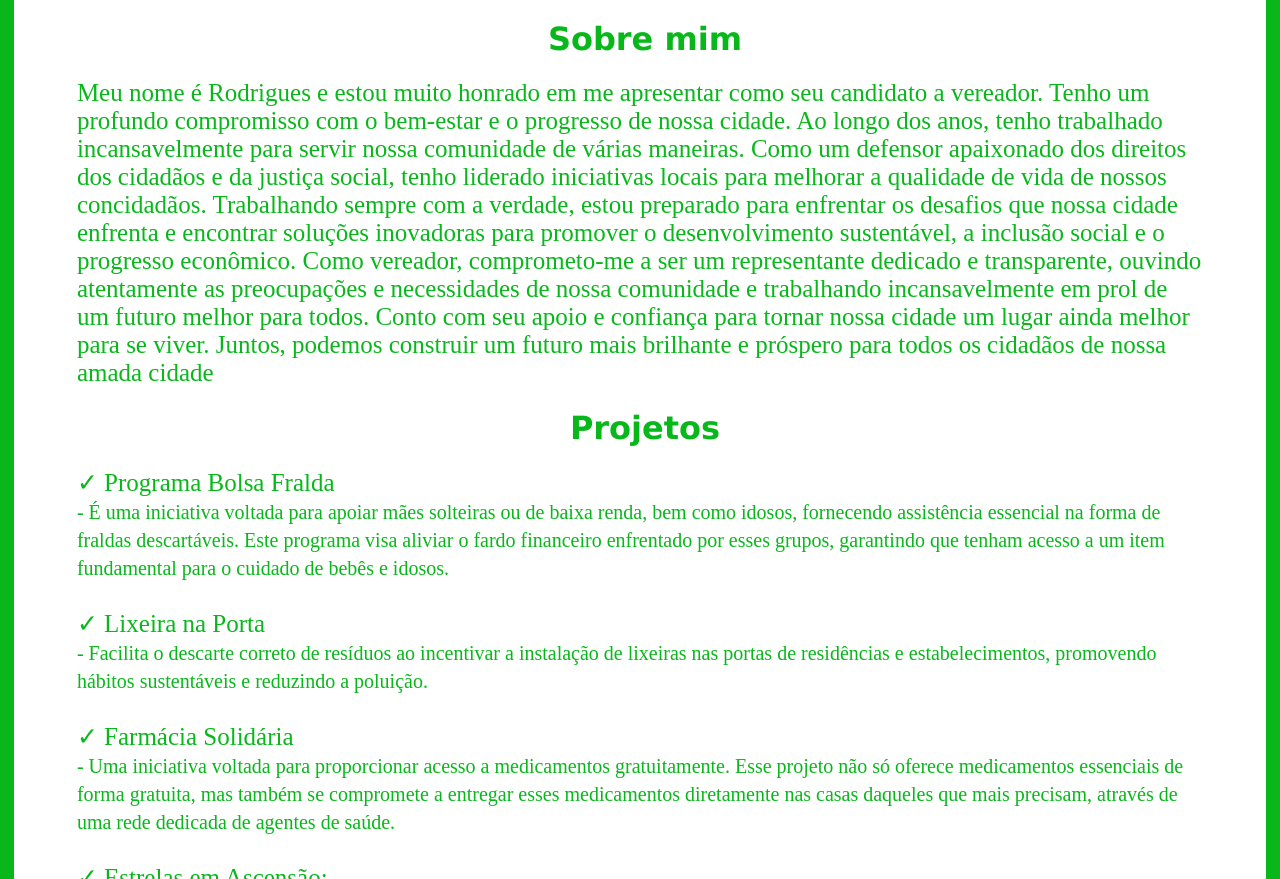
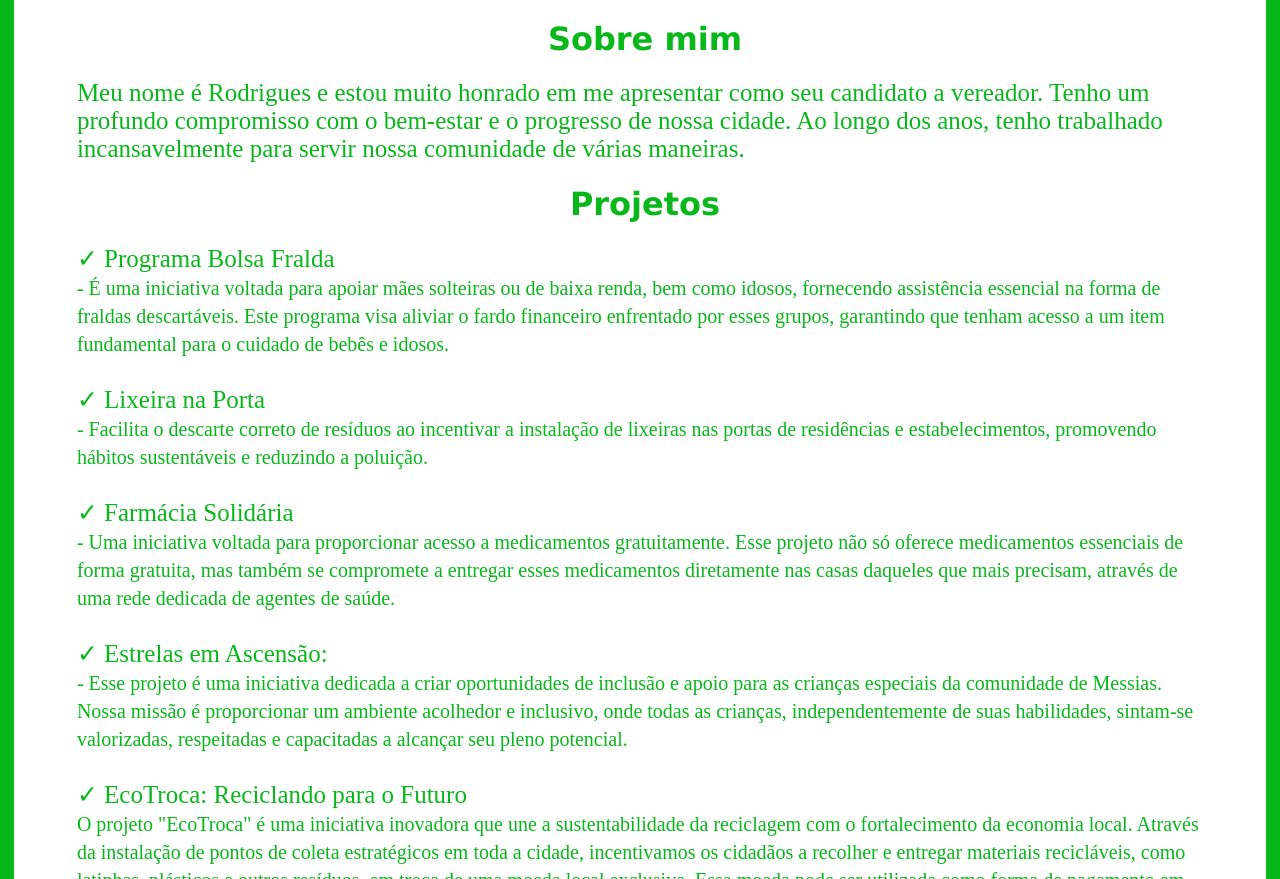
Before and after one commit to danielnascimentoj/rodrigues, a plain HTML site: page index.html in a window 1280 px wide. Shown: the part 1044-1923 px from the top of the page. Drawn offline with Linux system fonts and the light colour scheme.

Commit message:
Update index.html

```diff
--- a/index.html
+++ b/index.html
@@ -42,19 +42,7 @@
               >Meu nome é Rodrigues e estou muito honrado em me apresentar como
               seu candidato a vereador. Tenho um profundo compromisso com o bem-estar e o progresso de nossa
               cidade. Ao longo dos anos, tenho trabalhado incansavelmente para
-              servir nossa comunidade de várias maneiras. Como um defensor
-              apaixonado dos direitos dos cidadãos e da justiça social, tenho
-              liderado iniciativas locais para melhorar a qualidade de vida de
-              nossos concidadãos. Trabalhando sempre com a verdade, estou preparado para enfrentar os desafios que nossa
-              cidade enfrenta e encontrar soluções inovadoras para promover o
-              desenvolvimento sustentável, a inclusão social e o progresso
-              econômico. Como vereador, comprometo-me a ser um representante
-              dedicado e transparente, ouvindo atentamente as preocupações e
-              necessidades de nossa comunidade e trabalhando incansavelmente em
-              prol de um futuro melhor para todos. Conto com seu apoio e confiança
-              para tornar nossa cidade um lugar ainda melhor para se viver.
-              Juntos, podemos construir um futuro mais brilhante e próspero para
-              todos os cidadãos de nossa amada cidade</span
+              servir nossa comunidade de várias maneiras.</span
             >
 
             <h1 id="titulos">Projetos</h1>
```
